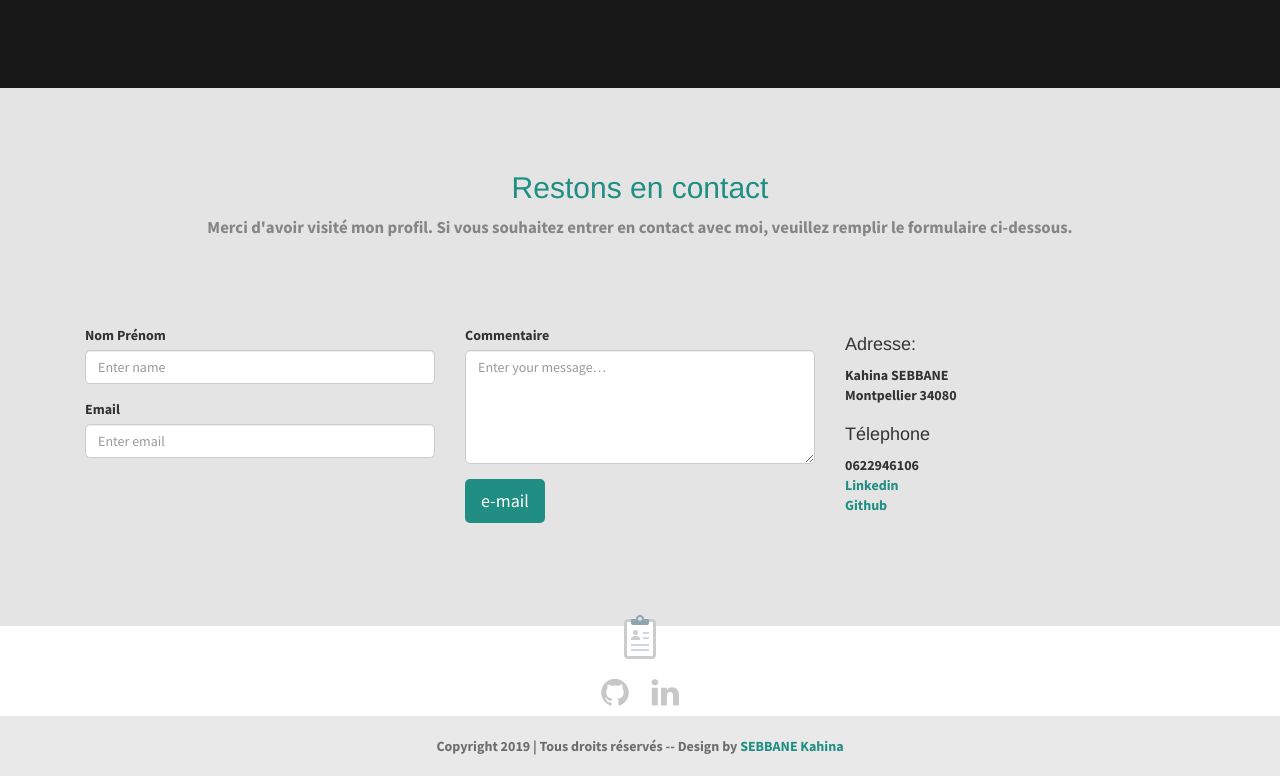
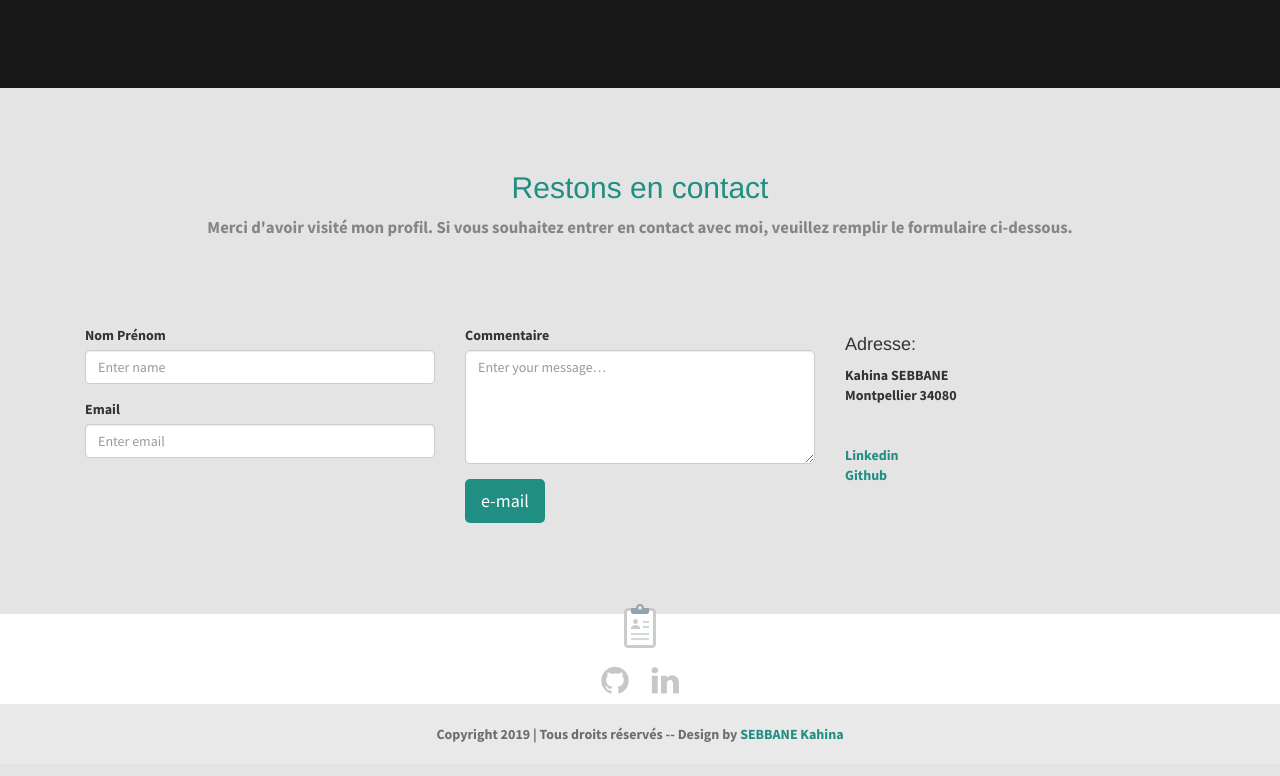
Before and after one commit to KahinaS/cv-master, a plain HTML site: page index.html in a window 1280 px wide. Shown: the part 4052-4828 px from the top of the page. Drawn offline with Linux system fonts and the light colour scheme.

Commit message:
Update index.html

```diff
--- a/index.html
+++ b/index.html
@@ -481,9 +481,7 @@
                         Montpellier 34080
                         <br>
                     </address>
-                    <h4>Télephone</h4>
-                    <address>
-                        0622946106
+
 
                         <br><a href="https://www.linkedin.com/in/kahina-sebbane-3aa01a19a/" target="_blank">Linkedin</a>
                         <br><a href="https://github.com/KahinaS" target="_blank">Github</a>
```
